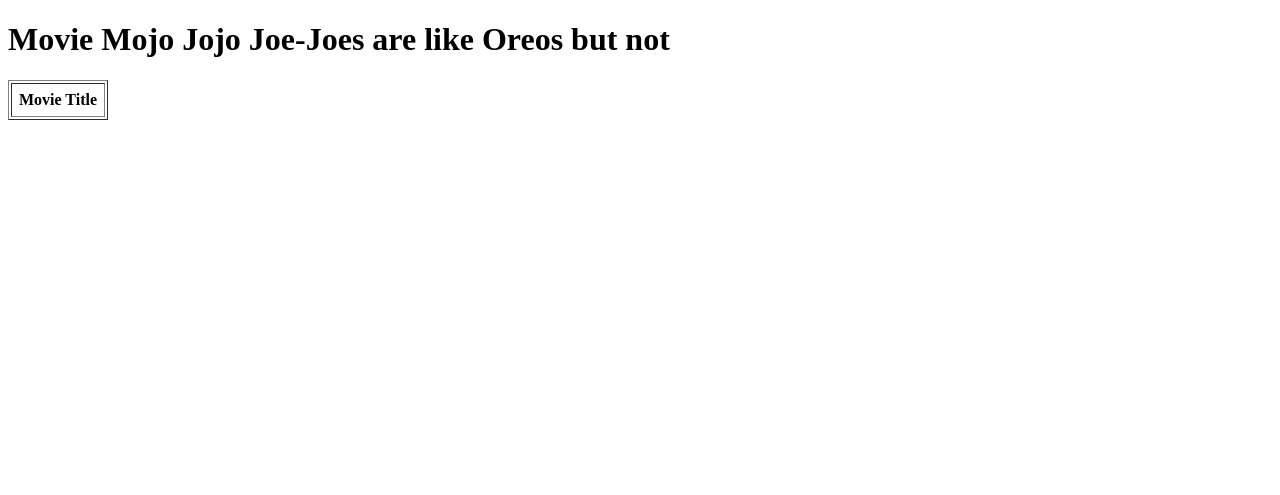
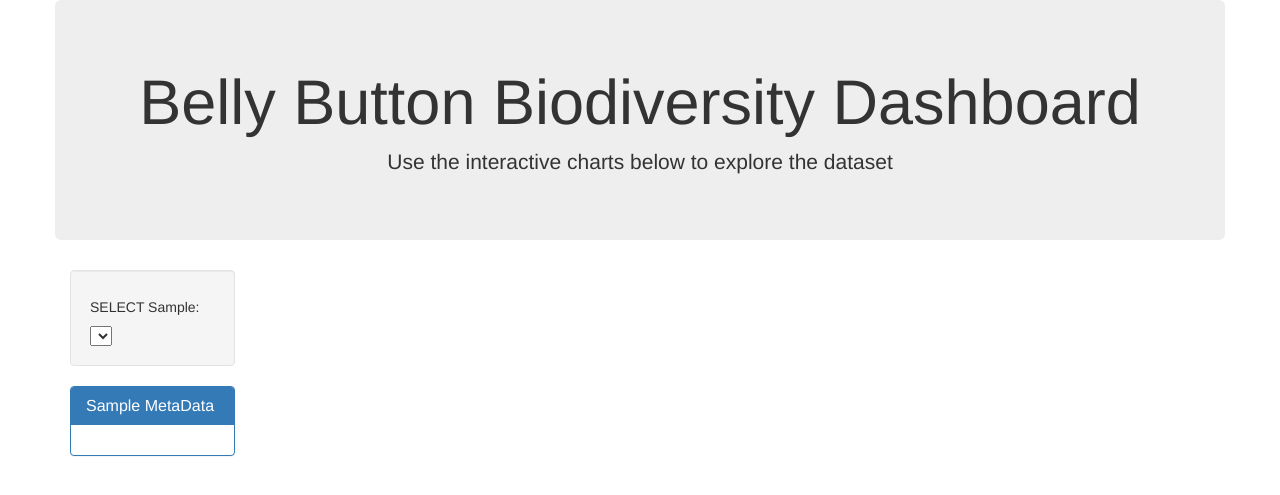
Before and after one commit to SMahashraya/BoxOfficeHits, a Flask app: page / in a window 1280 px wide. Shown: the top 495 px of the page. Run offline with Flask 2, Linux system fonts and the light colour scheme; lists and menus that the app fills with data are empty; some libraries are stand-ins or nearby versions.

Commit message:
ajfdksla;

```diff
--- a/app.py
+++ b/app.py
@@ -13,5 +13,8 @@
 def index():
     return render_template('index.html', data = 'movies.json')
 
+@app.route('/<movie_title>')
+def title(movie_title):
+
 if __name__ == '__main__':
     app.run(debug = True, use_reloader = True)
--- a/templates/index.html
+++ b/templates/index.html
@@ -1,20 +1,56 @@
-<!doctype html>
+<!DOCTYPE html>
 <html lang="en">
-    <head></head>
-    <body>
-        <h1>Movie Mojo Jojo Joe-Joes are like Oreos but not</h1>
-        <table border = 1 cellpadding = 7>
-          <tr>
-            <th>Movie Title</th>
-          </tr>
-          {% for movie in movies %}
-          <tr>
-            <td>{{movie.Title}}</td>
-          </tr>
-          {% endfor %}
-        </table>
- <script src="https://cdnjs.cloudflare.com/ajax/libs/d3/5.5.0/d3.js"></script>
- <script src="https://cdn.plot.ly/plotly-latest.min.js"></script>
- <script src="{{ url_for('static', filename='js/app.js') }}"></script>
-    </body>
+
+<head>
+  <meta charset="UTF-8">
+  <meta name="viewport" content="width=device-width, initial-scale=1.0">
+  <meta http-equiv="X-UA-Compatible" content="ie=edge">
+  <title>Flask Plotlyjs Example</title>
+  <link rel="stylesheet" href="https://maxcdn.bootstrapcdn.com/bootstrap/3.3.7/css/bootstrap.min.css">
+</head>
+
+<body>
+
+  <div class="container">
+    <div class="row">
+      <div class="col-md-12 jumbotron text-center">
+        <h1>Belly Button Biodiversity Dashboard</h1>
+        <p>Use the interactive charts below to explore the dataset</p>
+      </div>
+    </div>
+    <div class="row">
+      <div class="col-md-2">
+        <div class="well">
+          <h5>SELECT Sample:</h5>
+          <select id="selDataset" onchange="optionChanged(this.value)"></select>
+        </div>
+        <div class="panel panel-primary">
+          <div class="panel-heading">
+            <h3 class="panel-title">Sample MetaData</h3>
+          </div>
+          <div id="sample-metadata" class="panel-body"></div>
+        </div>
+      </div>
+      <div class="col-md-5">
+        <div id="pie"></div>
+      </div>
+      <div class="col-md-5">
+        <div id="gauge"></div>
+      </div>
+    </div>
+  </div>
+  <div class="row">
+    <div class="col-md-12">
+      <div id="bubble"></div>
+    </div>
+  </div>
+
+  <!-- <script src="https://cdn.plot.ly/plotly-1.31.2.min.js"></script> -->
+  <script src="https://cdnjs.cloudflare.com/ajax/libs/d3/5.5.0/d3.js"></script>
+  <script src="https://cdn.plot.ly/plotly-latest.min.js"></script>
+  <!-- <script src="{{ url_for('static', filename='js/bonus.js') }}"></script> -->
+  <script src="{{ url_for('static', filename='js/app.js') }}"></script>
+
+</body>
+
 </html>
```
